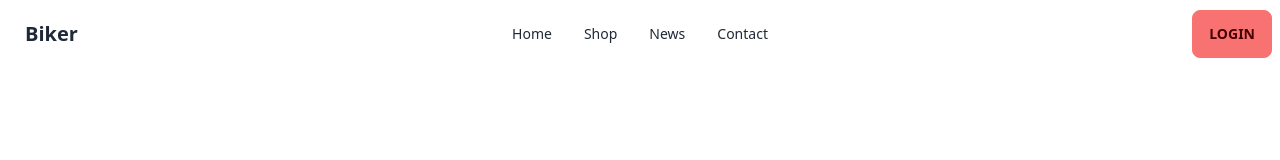
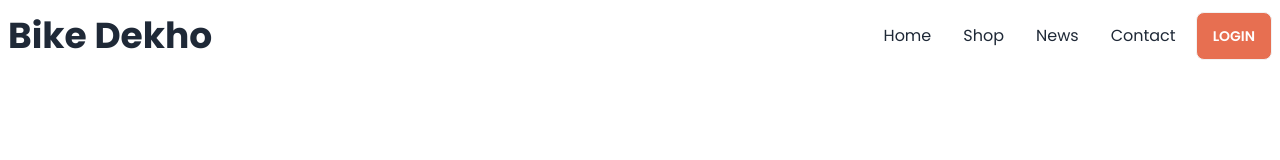
Before and after one commit to masudurrahmanmasum/bikers, a plain HTML site: page index.html in a window 1280 px wide. Drawn offline with nearby package versions, Linux system fonts and the light colour scheme.

Commit message:
navbar section complete

```diff
--- a/index.html
+++ b/index.html
@@ -6,40 +6,62 @@
     <title>Biker</title>
     <link href="https://cdn.jsdelivr.net/npm/daisyui@3.4.0/dist/full.css" rel="stylesheet" type="text/css" />
     <script src="https://cdn.tailwindcss.com"></script>
+    <!-- custom style -->
+    <script>
+        tailwind.config = {
+          theme: {
+            extend: {
+              colors: {
+                clifford: '#da373d',
+                'bike_color': '#E76F51'
+              }
+            }
+          }
+        }
+      </script>
+      <!-- google fonts cdn -->
+      <link rel="preconnect" href="https://fonts.googleapis.com">
+    <link rel="preconnect" href="https://fonts.gstatic.com" crossorigin>
+    <link href="https://fonts.googleapis.com/css2?family=Poppins:wght@400;500;600;700&display=swap" rel="stylesheet">
+    <style>
+        .font_poppins{
+            font-family: 'Poppins', sans-serif;
+        }
+    </style>
 </head>
-<body>
-    <header>
+<body class="font_poppins">
+    <header class="md:container md:mx-auto">
         <nav>
             <div class="navbar bg-base-100">
-                <div class="navbar-start">
+                <div class="flex-1">
                   <div class="dropdown">
                     <label tabindex="0" class="btn btn-ghost lg:hidden">
                       <svg xmlns="http://www.w3.org/2000/svg" class="h-5 w-5" fill="none" viewBox="0 0 24 24" stroke="currentColor"><path stroke-linecap="round" stroke-linejoin="round" stroke-width="2" d="M4 6h16M4 12h8m-8 6h16" /></svg>
                     </label>
-                    <ul tabindex="0" class="menu menu-sm dropdown-content mt-3 z-[1] p-2 shadow bg-base-100 rounded-box w-52">
+                    <ul tabindex="0" class="menu menu-sm dropdown-content mt-3 z-[1] p-2 shadow bg-base-100 rounded-box w-52 text-base">
                       <li><a>Home</a></li>
                       <li><a>Shop</a></li>
                       <li><a>News</a></li>
                       <li><a>Contact</a></li>
                     </ul>
                   </div>
-                  <a class="btn btn-ghost normal-case text-xl">Biker</a>
+                  <a class=" normal-case text-4xl font-bold">Bike Dekho</a>
                 </div>
                 <div class="navbar-center hidden lg:flex">
-                  <ul class="menu menu-horizontal px-1">
+                  <ul class="menu menu-horizontal px-1 text-base">
                     <li><a>Home</a></li>
                     <li><a>Shop</a></li>
                     <li><a>News</a></li>
                     <li><a>Contact</a></li>
                   </ul>
                 </div>
-                <div class="navbar-end">
-                  <a class="btn btn-error">Login</a>
+                <div class="">
+                  <a class="btn bg-bike_color text-white">Login</a>
                 </div>
               </div>
         </nav>
     </header>
-    <main>
+    <main class="md:container md:mx-auto">
 
     </main>
     <footer>
```
